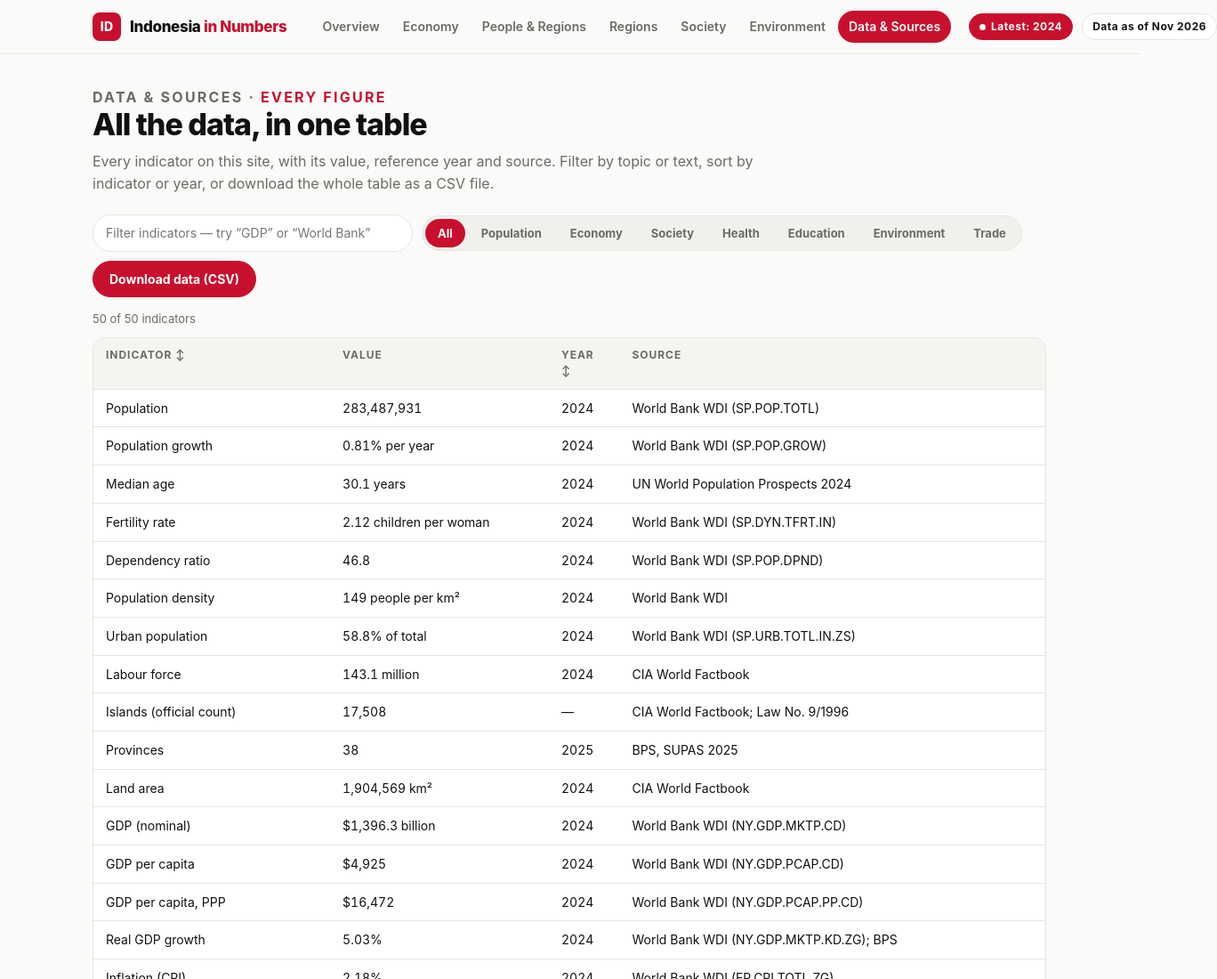
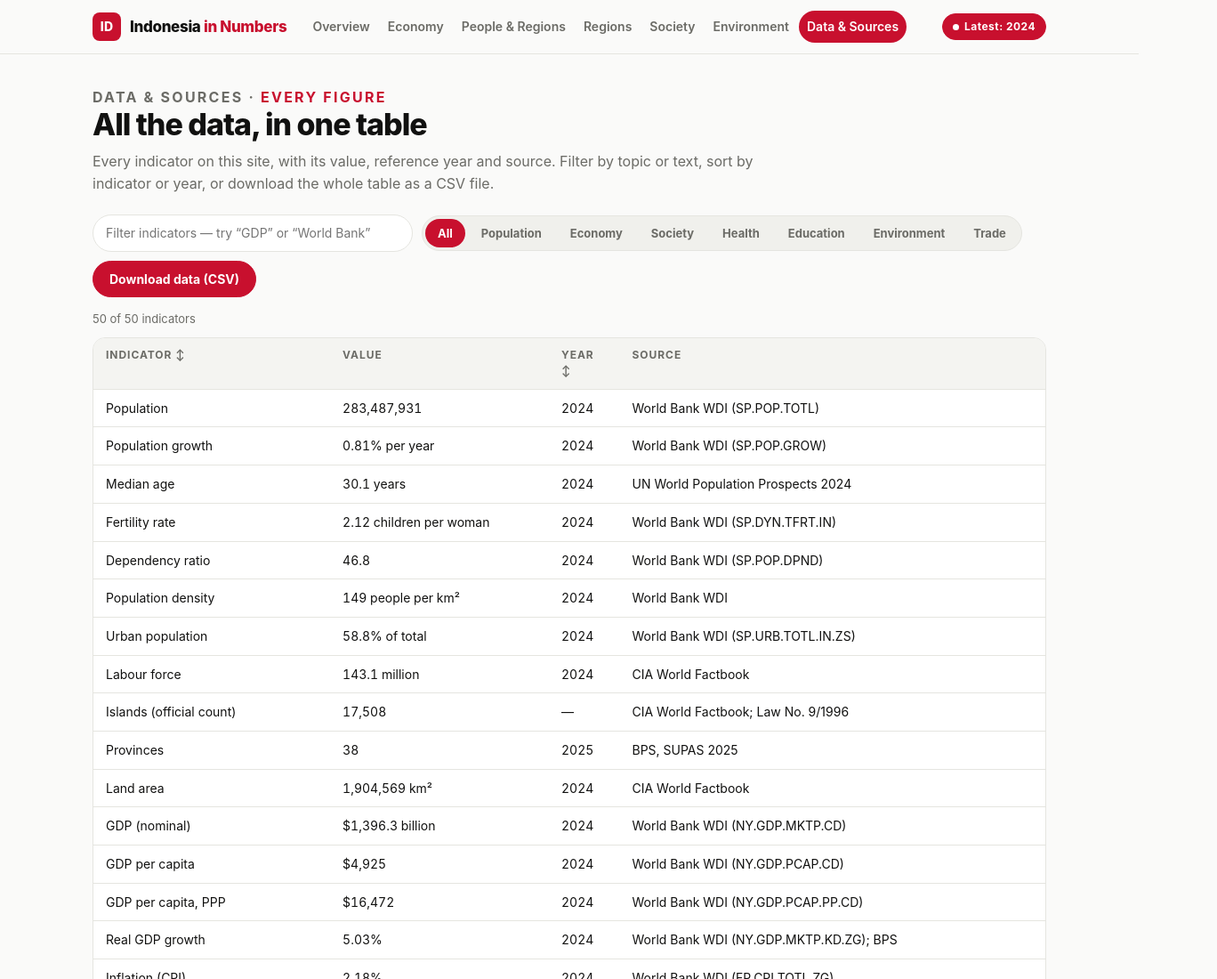
Before and after one commit to LecialiArthelais/makefun-national-statistics-site-20261126, a plain HTML site: page app/data.html in a window 1280 px wide. Shown: the top 1100 px of the page at 89% size, 1368 px wide, since content can reach past the window. Drawn offline with Linux system fonts and the light colour scheme.

Commit message:
finisher: gate-compliant v2 screenshots + header overflow fix at 1280/1366px
- screenshots/: regenerate all four from the v2 code at 1280x800 / 390x844
  (JPEG q82, all under 256 KiB); 2-regions replaces the v1 2-economy shot
  so the judge's contact sheet shows the new Regions explorer, and
  3-people frames the population pyramid. The v2 branch previously still
  shipped the v1 screenshots.
- styles.css: the seventh nav item (Regions) pushed the header past its
  1120px box below 1400px viewports (scrollWidth 1352 at 1280, clipped
  'Data as of' pill). Below 1400px hide that pill (the cover dateline says
  the same) and tighten the nav; verified no horizontal scroll at
  1120/1280/1366/1440, and strictly better than v1 at 1024 (33px vs 167px
  overflow).

```diff
--- a/app/styles.css
+++ b/app/styles.css
@@ -263,6 +263,15 @@ footer a { color: var(--ink); font-weight: 700; }
 .tilemap-card svg { width: 100%; height: auto; }
 
 /* ---------- responsive ---------- */
+@media (max-width: 1399px) {
+  /* The seventh nav item (Regions) pushes the header past its 1120px box
+     on 1280/1366px viewports (horizontal scroll + clipped pill): hide the
+     "Data as of" pill — the cover dateline says the same — and tighten the
+     nav so the header fits again. */
+  .topbar-right .pill.hide-phone { display: none; }
+  .topbar-inner { gap: 12px; }
+  .nav a { padding: 7px 9px; }
+}
 @media (max-width: 1023px) {
   .kpis { grid-template-columns: repeat(3, 1fr); }
   .minis { grid-template-columns: repeat(2, 1fr); }
```
Also changed, not shown: screenshots/1-overview.jpg, screenshots/2-economy.jpg (deleted), screenshots/2-regions.jpg (added), screenshots/3-people.jpg, screenshots/4-phone.jpg.
